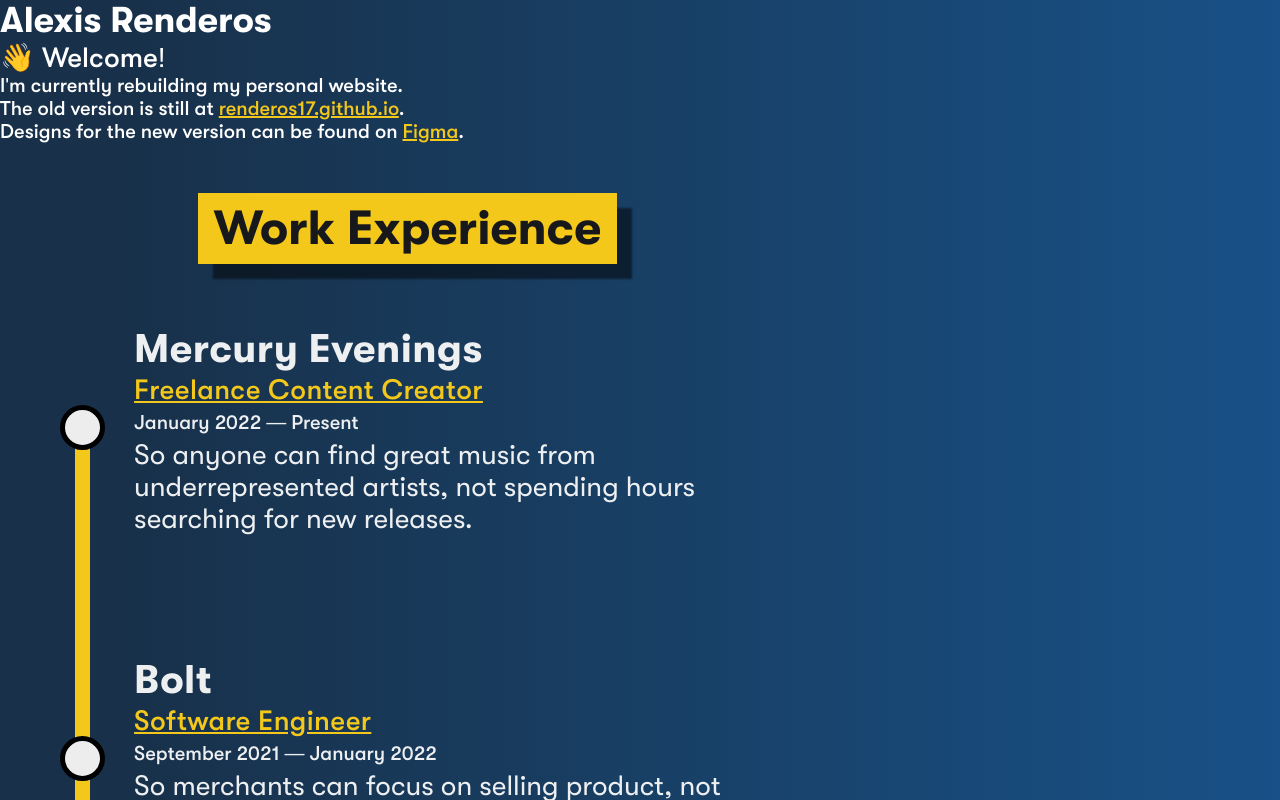
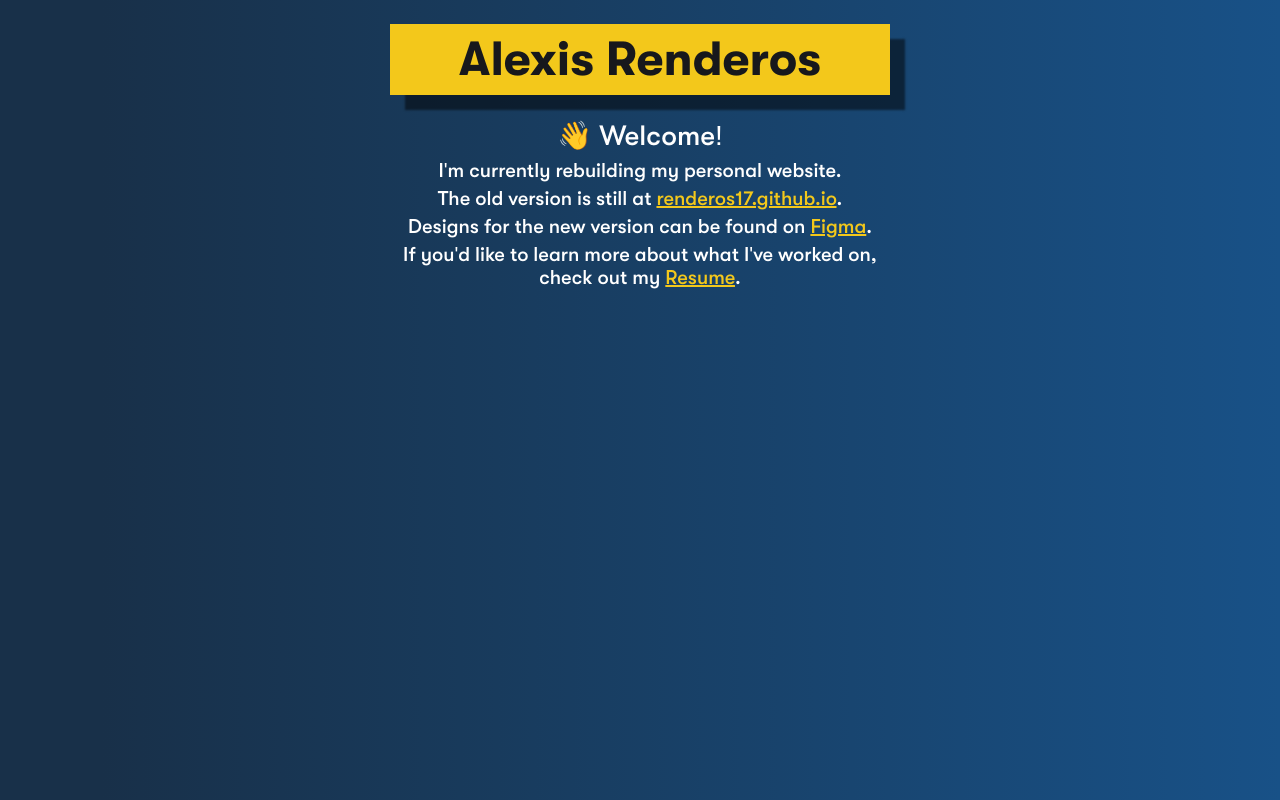
Before and after one commit to elusiveplanet/alexisrenderos.com, a Next.js app in the folder web/: page / in a window 1280 px wide. Shown: the top 800 px of the page. Built offline with nearby package versions, Linux system fonts and the light colour scheme.

Commit message:
Update index to a proper splash screen

```diff
--- a/web/pages/index.tsx
+++ b/web/pages/index.tsx
@@ -1,9 +1,7 @@
 import Link from "next/link";
-import useSWR from "swr";
 import styled from "styled-components";
 import { GlobalStyle } from "../styles/styles";
-import { WorkExperienceTimeline } from "../components/workExperienceTimeline";
-import { ProjectCardCollection } from "../components/projectCardCollection";
+import { DarkText, HalfShadow, SaffronYellow } from "../utils/colors";
 
 const IndexBody = styled.div`
   display: flex;
@@ -11,24 +9,53 @@ const IndexBody = styled.div`
   flex-wrap: nowrap;
 `;
 
-const fetcher = async (
-  input: RequestInfo,
-  init: RequestInit,
-  ...args: any[]
-) => {
-  const res = await fetch(input, init);
-  return res.json();
-};
+export const IndexTitle = styled.h2`
+  font-size: 3em;
+  font-weight: 700;
+  margin: 0.5em 0;
+  text-align: center;
+  color: ${DarkText};
+  background: ${SaffronYellow};
+  border: solid ${SaffronYellow};
+  border-width: 0.175em 0.35em 0.175em 0.35em;
+  box-shadow: 15px 15px 2px 0 ${HalfShadow};
+`;
+
+export const IndexSubtitle = styled.div`
+  margin: 0 auto;
+  text-align: center;
+  h3,
+  h5 {
+    margin: 0.25em 0;
+  }
+`;
+
+const HeroContent = styled.div`
+  width: 65%;
+  margin: 0 auto;
+  max-width: 500px;
+`;
+
+// const fetcher = async (
+//   input: RequestInfo,
+//   init: RequestInit,
+//   ...args: any[]
+// ) => {
+//   const res = await fetch(input, init);
+//   return res.json();
+// };
 
 export const Home = (): JSX.Element => {
-  const { data: workExperienceData, error: workExperienceDataError } = useSWR(
-    "/api/getAllVisibleWorkExperience",
-    fetcher
-  );
-  const { data: projectData, error: projectDataError } = useSWR(
-    "/api/getAllVisibleProjects",
-    fetcher
-  );
+  // const { data: workExperienceData, error: workExperienceDataError } = useSWR(
+  //   "/api/getAllVisibleWorkExperience",
+  //   fetcher
+  // );
+  // const { data: projectData, error: projectDataError } = useSWR(
+  //   "/api/getAllVisibleProjects",
+  //   fetcher
+  // );
+
+  const temp = 1;
 
   return (
     <>
@@ -36,7 +63,9 @@ export const Home = (): JSX.Element => {
       <meta name="viewport" content="initial-scale=1.0, width=device-width" />
       <title>Alexis Renderos</title>
       <IndexBody>
-        <h1>Alexis Renderos</h1>
+        <HeroContent>
+          <IndexTitle>Alexis Renderos</IndexTitle>
+          <IndexSubtitle>
             <h3>👋 Welcome!</h3>
             <h5>I&apos;m currently rebuilding my personal website.</h5>
             <h5>
@@ -55,16 +84,28 @@ export const Home = (): JSX.Element => {
               </Link>
               .
             </h5>
+            <h5>
+              If you&apos;d like to learn more about what I&apos;ve worked on,
+              check out my{" "}
+              <Link
+                href="https://renderos17.github.io/AlexisRenderosResume.pdf"
+                passHref>
+                Resume
+              </Link>
+              .
+            </h5>
+          </IndexSubtitle>
+        </HeroContent>
 
-        {!!workExperienceData && (
-          <WorkExperienceTimeline workExperienceList={workExperienceData} />
-        )}
-        {!!workExperienceDataError && (
-          <p>Error fetching work experience data...</p>
-        )}
+        {/*{!!workExperienceData && (*/}
+        {/*  <WorkExperienceTimeline workExperienceList={workExperienceData} />*/}
+        {/*)}*/}
+        {/*{!!workExperienceDataError && (*/}
+        {/*  <p>Error fetching work experience data...</p>*/}
+        {/*)}*/}
 
-        {!!projectData && <ProjectCardCollection projectList={projectData} />}
-        {!!projectDataError && <p>Error fetching project data...</p>}
+        {/*{!!projectData && <ProjectCardCollection projectList={projectData} />}*/}
+        {/*{!!projectDataError && <p>Error fetching project data...</p>}*/}
       </IndexBody>
     </>
   );
```
Lines whose indentation alone changed are shown as unchanged.
